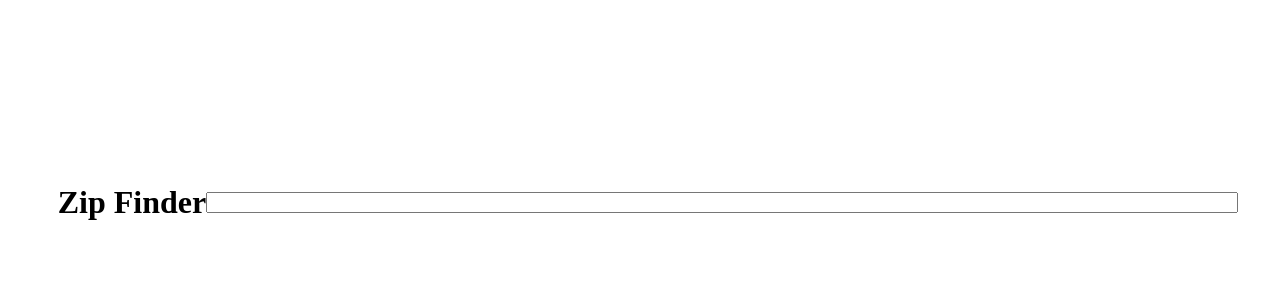
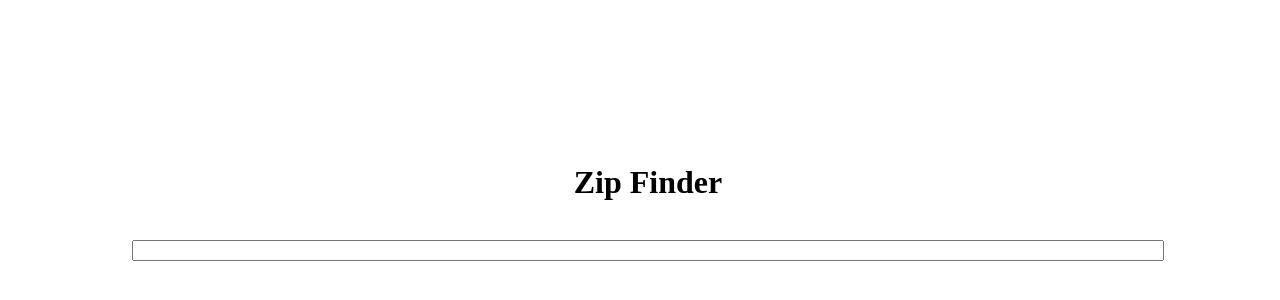
Before and after one commit to tyren1995/zip-searcher, a Vue app in the folder ui/: page / in a window 1280 px wide. Shown: the part 206-506 px from the top of the page. Built offline with nearby package versions, Linux system fonts and the light colour scheme.

Commit message:
add some white space between title and input

```diff
--- a/ui/src/App.vue
+++ b/ui/src/App.vue
@@ -11,6 +11,7 @@ import { RouterLink, RouterView } from 'vue-router'
 <style >
 #wrapper{
   display: flex;
+  flex-direction: column;
   height: 100vh;
   width: 100vw;
   justify-content: center;
--- a/ui/src/components/ZipInput.vue
+++ b/ui/src/components/ZipInput.vue
@@ -9,7 +9,7 @@ export default {
 </script>
 
 <template>
-  <h1>Zip Finder</h1>
+  <h1>Zip Finder</h1><br/>
   <form>
   <input v-model="zip" class="zip-searcher" />
   </form>
```
